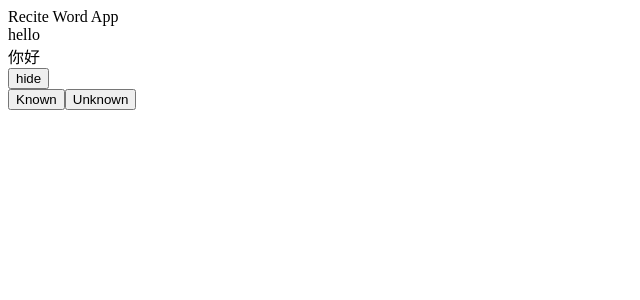
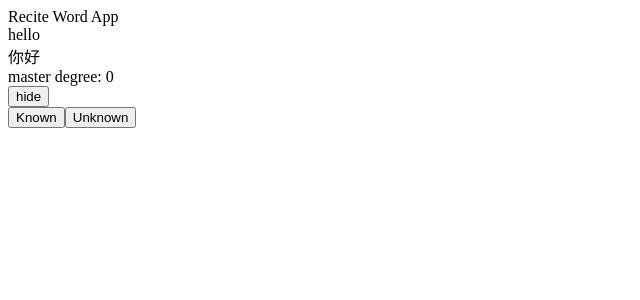
Before and after one commit to little-q-exist/word-anchor, a React (Vite) app: page / in a window 1280 px wide. Shown: the top 300 px of the page, without its empty margins (0-640 px from the left). Built offline with nearby package versions, Linux system fonts and the light colour scheme.

Commit message:
feat: 增加了单词掌握度显示

```diff
--- a/src/components/CardInfo.jsx
+++ b/src/components/CardInfo.jsx
@@ -1,6 +1,9 @@
 const CardInfo = ({ word }) => {
     return (
-        <div>{word.ch}</div>
+        <div>
+            <div>{word.ch}</div>
+            <div>master degree: {word.master}</div>
+        </div>
     )
 }
 
```
